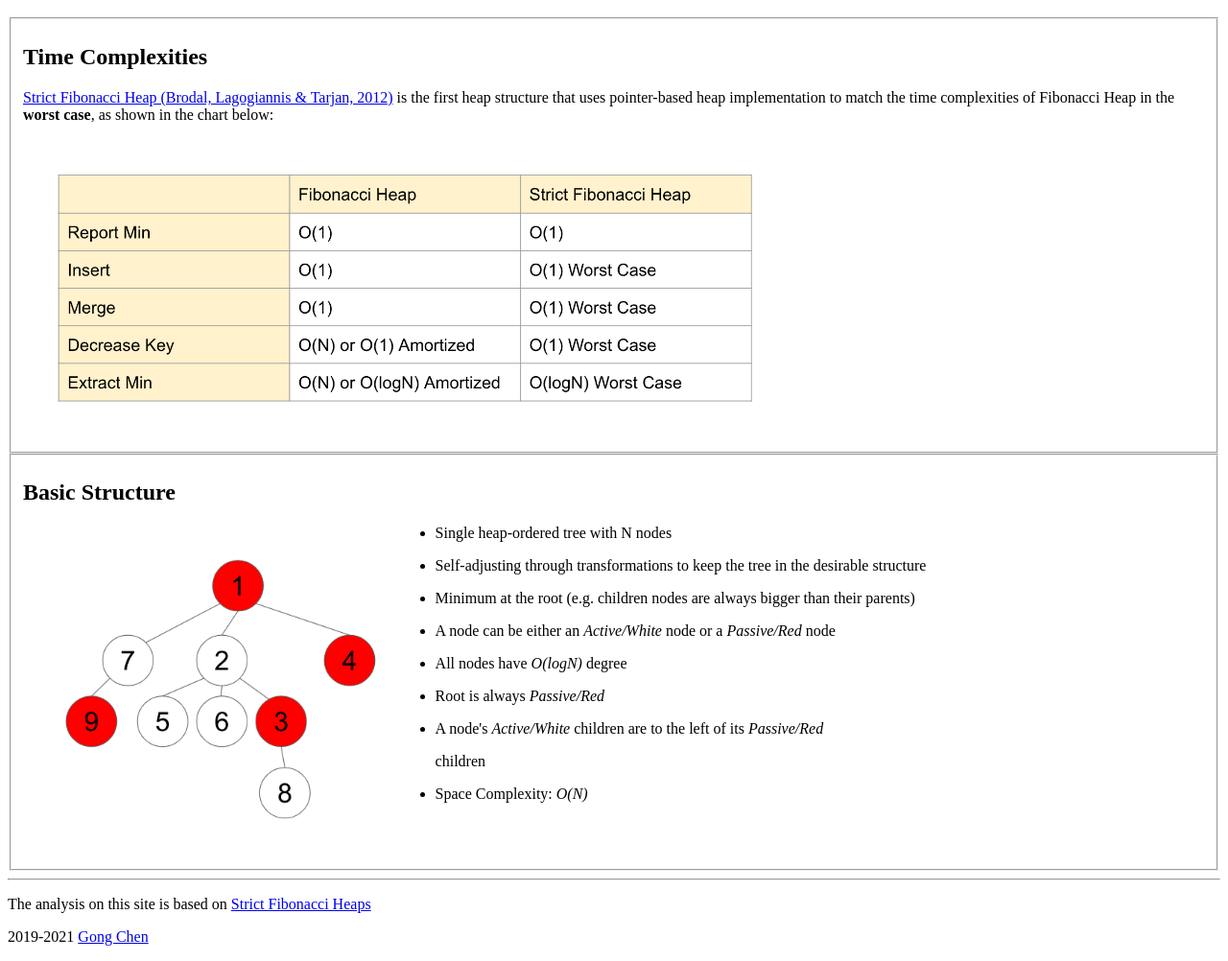
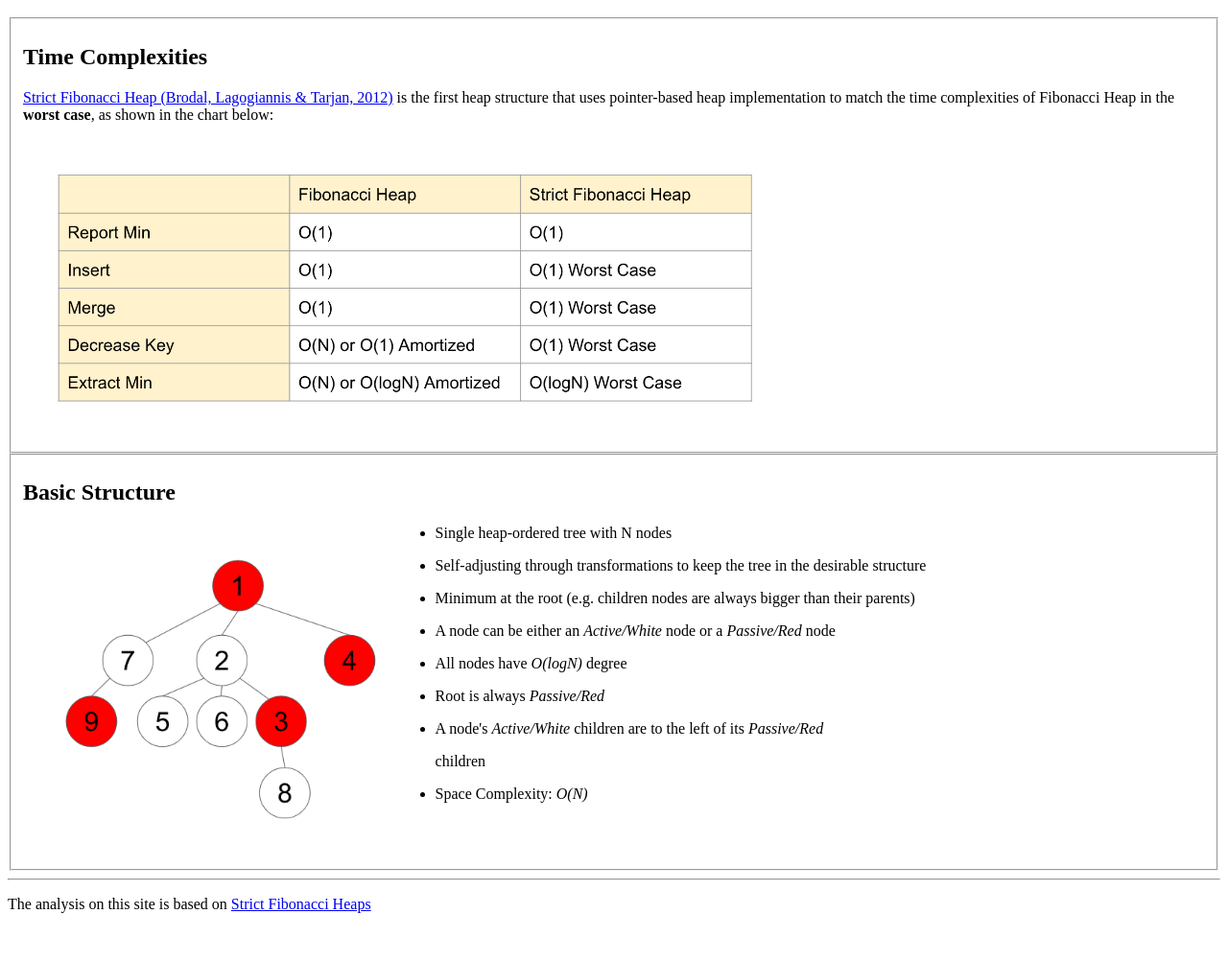
Before and after one commit to gongchen161/StrictFibonacciHeap, a plain HTML site: page index.html in a window 1280 px wide. Shown: the part 100-1102 px from the top of the page at 96% size. After the commit the page ends 1068 px from the top, so only its background shows below. Drawn offline with Linux system fonts and the light colour scheme.

Commit message:
Update footer

```diff
--- a/index.html
+++ b/index.html
@@ -57,7 +57,6 @@
     <div className="footer">
       <hr class="line">
       <p>The analysis on this site is based on <a target="_blank" href="https://www.cs.au.dk/~gerth/papers/stoc12.pdf">Strict Fibonacci Heaps</a></p>
-      <p>2019-2021 <a href="https://gongchen161.github.io/" title="Home">Gong Chen</a> </p>
     </div>
 
 	</body>
```
Also changed, not shown: definitions.html (+0 -1 lines), demo.html (+0 -1 lines), demo2.html (+0 -1 lines), invariants.html (+0 -1 lines), operations.html (+0 -1 lines), structure.html (+0 -1 lines), transformations.html (+0 -1 lines).
